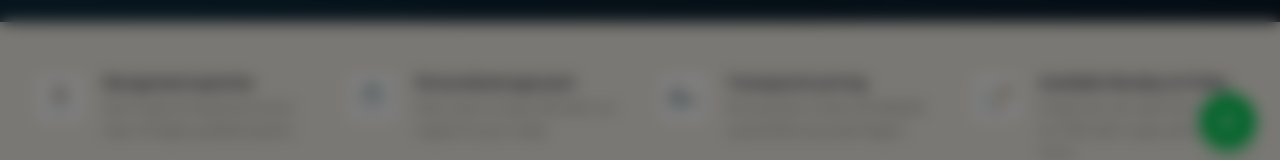
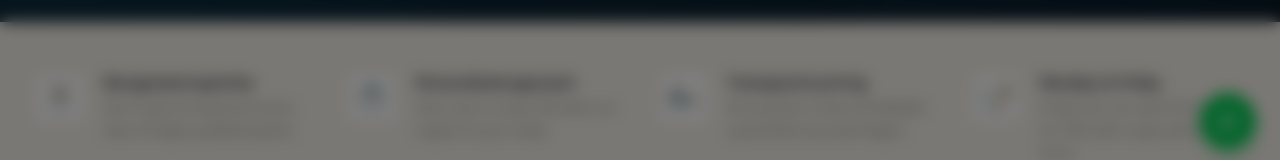
Before and after one commit to nt-michael/legal-cameroun-public, a Next.js app: page / in a window 1280 px wide. Shown: the part 627-787 px from the top of the page. Built offline with nearby package versions, Linux system fonts and the light colour scheme; no server answers.

Commit message:
copy(home): shorten the opening hours card title so it fits on one line

```diff
--- a/components/home/KeyArguments.tsx
+++ b/components/home/KeyArguments.tsx
@@ -32,7 +32,7 @@ const argumentsList = [
   },
   {
     icon: '2ICONE_BICHROME.svg',
-    title: { fr: 'Disponibles du lundi au vendredi', en: 'Available Monday to Friday' },
+    title: { fr: 'Du lundi au vendredi', en: 'Monday to Friday' },
     description: {
       fr: 'Une équipe joignable de 9h à 19h, avec une réponse sous 48h.',
       en: 'A team you can reach from 9 AM to 7 PM, with a reply within 48 hours.',
```
